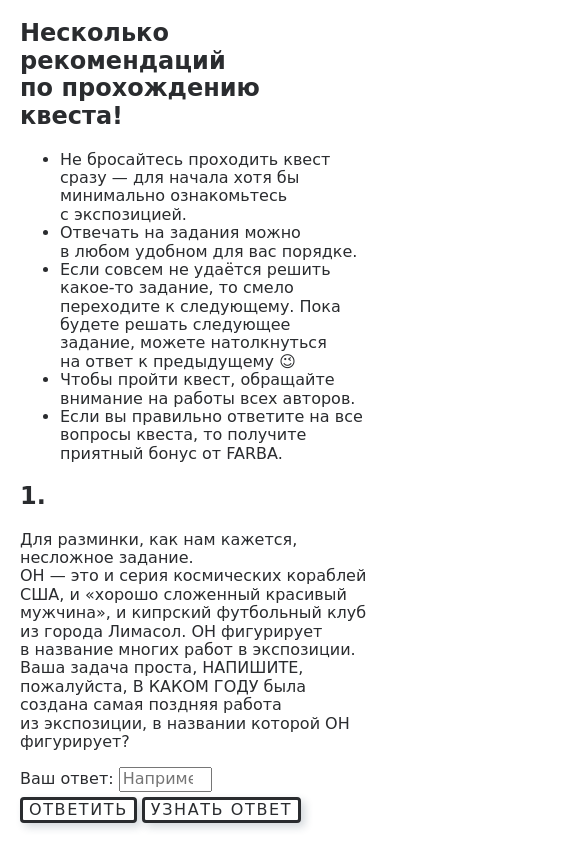
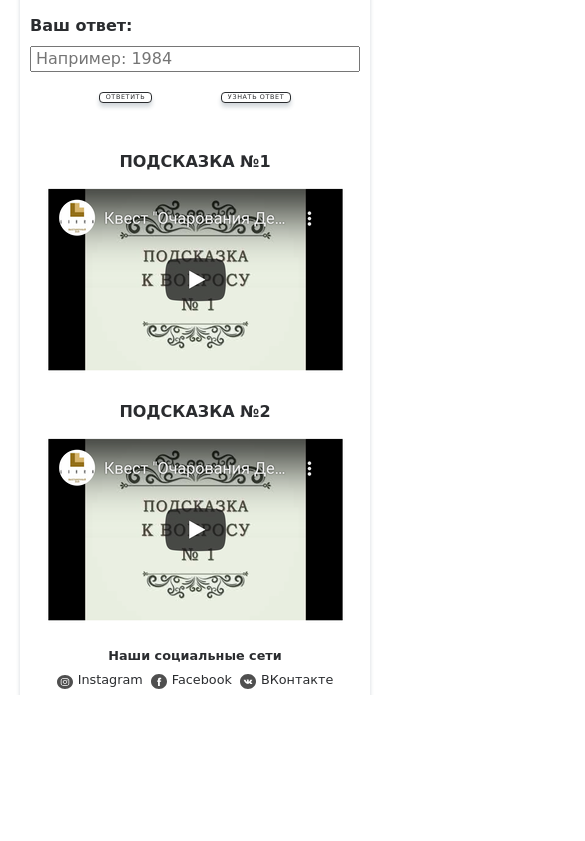
Before and after one commit to Piotr-reader/bot_test, a website built with webpack: page dist/index.html in a window 390 px wide. Shown: the part 1155-1996 px from the top of the page, 585 px wide, since content can reach past the window. After the commit the page ends 1850 px from the top, so only its background shows below. Built offline with Linux system fonts and the light colour scheme.

Commit message:
feat: implement adaptive design

```diff
--- a/src/components/main.js
+++ b/src/components/main.js
@@ -71,22 +71,24 @@ for (let i = 0; i < questionNumber.length; i++) {
         <p class="hint-board__text"><span class="hint-board__span-accent">Правильный
                 ответ:</span>${arrCorrectAnswer[i]}.</p>
     </div>
+    <div class="puzzle__help ${questionNumber[i]}">
+        <picture class="picture">
             <p class="puzzle__video-description">Подсказка №1</p>
-    <picture class="picture">
             <source srcset="${video_1_min}" type="image/jpeg" media="(min-width:769px)">
             <source srcset="${video_1_mob}" type="image/jpeg" media="(max-width:768px)">
             <img class="img_video" src="${video_1_min}" alt="video">
             <iframe class="puzzle__video" width="720" height="405"
                 frameborder="0" allowfullscreen></iframe>
         </picture>
+        <picture class="picture">
             <p class="puzzle__video-description">Подсказка №2</p>
-    <picture class="picture">
             <source srcset="${video_1_min}" type="image/jpeg" media="(min-width:769px)">
             <source srcset="${video_1_mob}" type="image/jpeg" media="(max-width:768px)">
             <img class="img_video" src="${video_1_min}" alt="video">
             <iframe class="puzzle__video" width="720" height="405"
                 frameborder="0" allowfullscreen></iframe>
         </picture>
+    </div>
     </section>`);
 }
 
--- a/src/styles/style.scss
+++ b/src/styles/style.scss
@@ -5,23 +5,29 @@ body {
   background-color: $background-color;
   font-family: "Neucha", cursive;
   color: $color;
+  padding: 0 20px;
 }
 .wrapper {
   max-width: 1280px;
   margin: 0 auto;
-  padding: 0 20px;
   box-sizing: border-box;
+  box-shadow: 0px 4px 4px 0px rgba(34, 60, 80, 0.2);
+}
+.header,
+.main,
+.footer {
+  display: flex;
+  align-items: center;
+  background-color: $background-color;
+  box-sizing: border-box;
+  padding: 0 10px;
 }
 .header {
-  display: flex;
   justify-content: space-between;
-  align-items: center;
   position: sticky;
-  background-color: $background-color;
   top: 0;
-  padding: 0 10px;
   border-bottom: 1px solid;
-  box-sizing: border-box;
+  box-shadow: 0px 4px 4px 0px rgba(34, 60, 80, 0.2);
 }
 .logo {
   display: flex;
@@ -56,7 +62,7 @@ body {
   color: $color;
   border: 3px $color solid;
   border-radius: 4px;
-  box-shadow: 4px 4px 8px 0px rgba(34, 60, 80, 0.2);
+  box-shadow: 0px 4px 4px 0px rgba(34, 60, 80, 0.2);
   cursor: pointer;
 }
 .form__button:hover {
@@ -68,7 +74,7 @@ body {
   z-index: 3;
   width: 50px;
   height: 50px;
-  margin-right: 10px;
+  margin-right: 50px;
   margin-left: 10px;
   transition: 0.3s ease-in;
 }
@@ -90,7 +96,7 @@ body {
   transition: 0.3s;
 }
 .header_burger span {
-  height: 3px;
+  height: 4px;
   background-color: $color;
   position: absolute;
   width: 100%;
@@ -101,3 +107,150 @@ body {
 .navbar_container {
   display: none;
 }
+.main {
+  flex-direction: column;
+}
+.description__text {
+  padding-left: 20px;
+}
+img {
+  max-width: 100%;
+}
+.questions {
+  max-width: 100%;
+}
+.puzzle__number {
+  text-align: center;
+}
+.form {
+  max-width: 100%;
+  margin: 0 0 30px;
+  padding: 0;
+}
+.form__label {
+  display: block;
+  font-size: 1em;
+  font-weight: 700;
+  margin: 20px 0 10px;
+}
+.form__field {
+  display: block;
+  width: 100%;
+  box-sizing: border-box;
+  font-family: inherit;
+  margin: 0 0 15px;
+  padding: 2px 4px;
+  color: black;
+}
+.form__button-container {
+  display: flex;
+  justify-content: space-evenly;
+  margin: 0 0 20px;
+}
+.wrong-answer-board,
+.correct-answer-board,
+.hint-board {
+  background-color: $background-color;
+  border-radius: 3px;
+  padding: 4px 6px;
+  box-sizing: border-box;
+  display: none;
+}
+.wrong-answer-board {
+  box-shadow: 0 0 8px rgb(230, 0, 0);
+}
+.correct-answer-board {
+  box-shadow: 0 0 8px rgb(0, 230, 0);
+}
+.hint-board {
+  box-shadow: 0 0 8px rgb(230, 230, 0);
+}
+.puzzle__help {
+  display: flex;
+  text-align: center;
+  justify-content: space-around;
+  flex-wrap: wrap;
+}
+.puzzle__video-description {
+  text-transform: uppercase;
+  margin: 15px 0 10px;
+  font-weight: 700;
+}
+.img_video {
+  max-height: 202px;
+}
+.img_video:hover {
+  cursor: pointer;
+  max-height: 202px;
+}
+.puzzle__video {
+  display: none;
+  max-height: 202px;
+}
+.footer {
+  flex-direction: column;
+}
+.footer__link {
+  color: $color;
+  text-decoration: none;
+  font-size: 1em;
+  line-height: 1;
+  display: flex;
+}
+.footer__link {
+  margin: 0 10px;
+}
+.footer__link:hover {
+  text-decoration: none;
+  color: rgb(121, 121, 115);
+}
+.footer__links-list {
+  display: flex;
+  justify-content: space-between;
+  list-style-type: none;
+  padding: 0;
+  margin: 0px 0px 5px 0px;
+}
+.footer__social-icon {
+  width: 16px;
+  height: 16px;
+  margin-right: 5px;
+  align-self: center;
+}
+.popup {
+  display: none;
+}
+
+@media (max-width: 768px) {
+  .header_logo_img {
+    max-width: 50px;
+  }
+  .score {
+    font-size: 0.4em;
+  }
+  .form__button {
+    font-size: 0.4em;
+    border: 1px #2a2c2f solid;
+  }
+  .header_burger {
+    width: 30px;
+    height: 23px;
+    margin-right: 10px;
+  }
+  .header_burger::before,
+  .header_burger::after {
+    content: "";
+    height: 1px;
+  }
+  .header_burger span {
+    height: 1px;
+    top: 10px;
+  }
+  .footer__heading {
+    font-size: 0.8em;
+  }
+  .footer__link {
+    margin: 0 4px;
+    font-size: 0.8em;
+  }
+}
```
Also changed, not shown: dist/bundle.js. Lines whose indentation alone changed are shown as unchanged.
